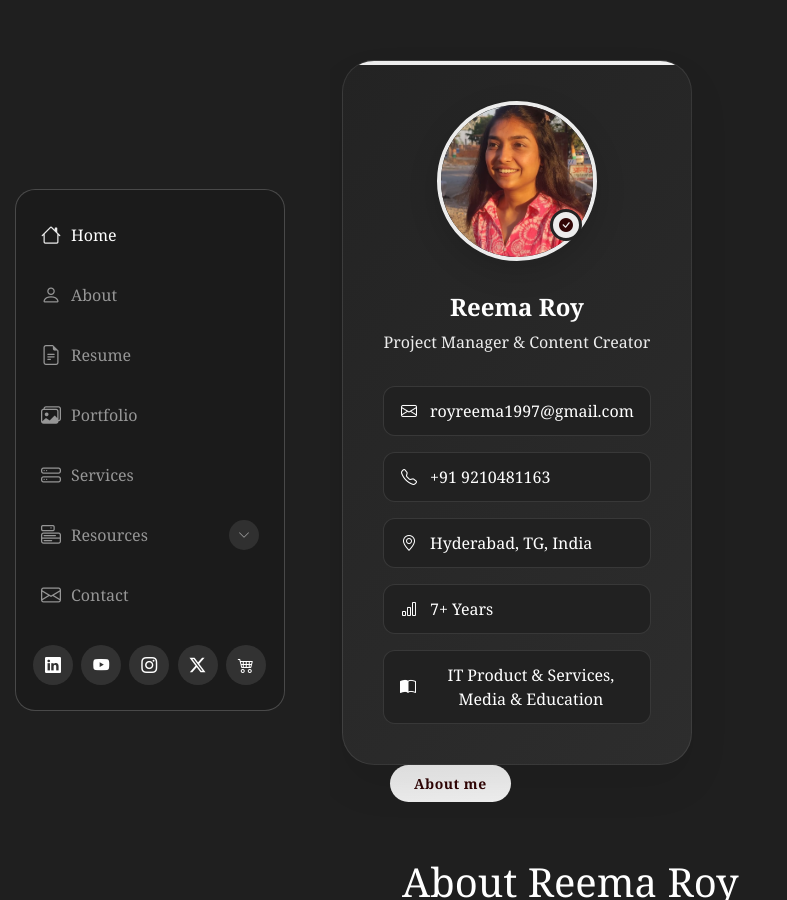
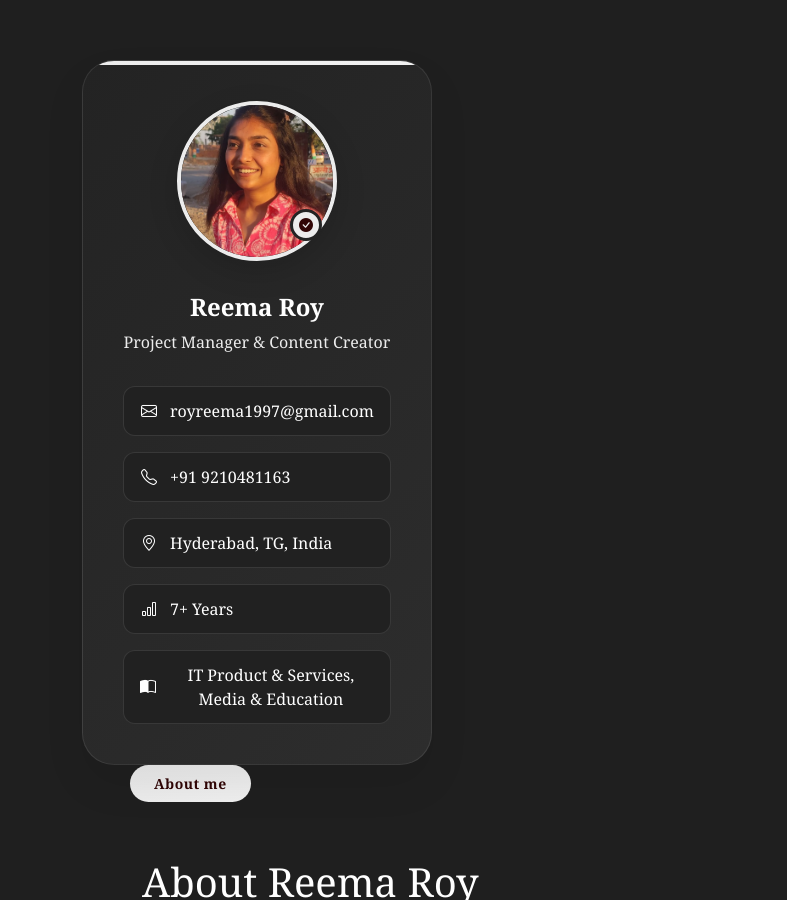
Before and after one commit to iamreemaroy/Reema-Roy, a Jekyll site: the page about.html, which Jekyll copies as it is, in a window 1280 px wide and 900 px high. Shown: the whole window, without its empty margins (0-787 px from the left). Built offline with Jekyll 4.4.1, drawn with Linux system fonts in a browser that asks for light colours.

Commit message:
Update about.html

```diff
--- a/about.html
+++ b/about.html
@@ -82,38 +82,7 @@
 
 <body class="index-page">
 
-  <header id="header" class="header dark-background d-flex flex-column justify-content-center">
-    <i class="header-toggle d-xl-none bi bi-list"></i>
-
-    <div class="header-container d-flex flex-column align-items-start">
-      <nav id="navmenu" class="navmenu">
-        <ul>
-          <li><a href="#hero" class="active"><i class="bi bi-house navicon"></i>Home</a></li>
-          <li><a href="/about"><i class="bi bi-person navicon"></i> About</a></li>
-          <li><a href="/resume"><i class="bi bi-file-earmark-text navicon"></i> Resume</a></li>
-          <li><a href="/portfolio"><i class="bi bi-images navicon"></i> Portfolio</a></li>
-          <li><a href="/services"><i class="bi bi-hdd-stack navicon"></i> Services</a></li>
-          <li class="dropdown"><a href="#"><i class="bi bi-menu-button navicon"></i> <span>Resources</span> <i class="bi bi-chevron-down toggle-dropdown"></i></a>
-            <ul>
-              <li><a href="/youtube">YouTube</a></li>
-              <li><a href="/blogs">Blogs</a></li>
-              <li><a href="/wishlist">Wishlist</a></li>
-            </ul>
-          </li>
-          <li><a href="/contact"><i class="bi bi-envelope navicon"></i> Contact</a></li>
-        </ul>
-      </nav>
-
-      <div class="social-links text-center">
-        <a href="https://www.linkedin.com/in/iamreemaroy/" class="linkedin"><i class="bi bi-linkedin"></i></a>
-        <a href="https://www.youtube.com/@iamreemaroy" class="google-plus"><i class="bi bi-youtube"></i></a>
-        <a href="https://www.instagram.com/iamreemaroyy" class="instagram"><i class="bi bi-instagram"></i></a>
-        <a href="https://x.com/iamreemaroy" class="twitter"><i class="bi bi-twitter-x"></i></a>
-        <a href="https://linktr.ee/iamreemaroy" class="facebook"><i class="bi bi-cart4"></i></a>
-      </div>
-
-    </div>
-  </header>
+  <header> </header>
 
   <main class="main">
     <!-- About Section -->
```
